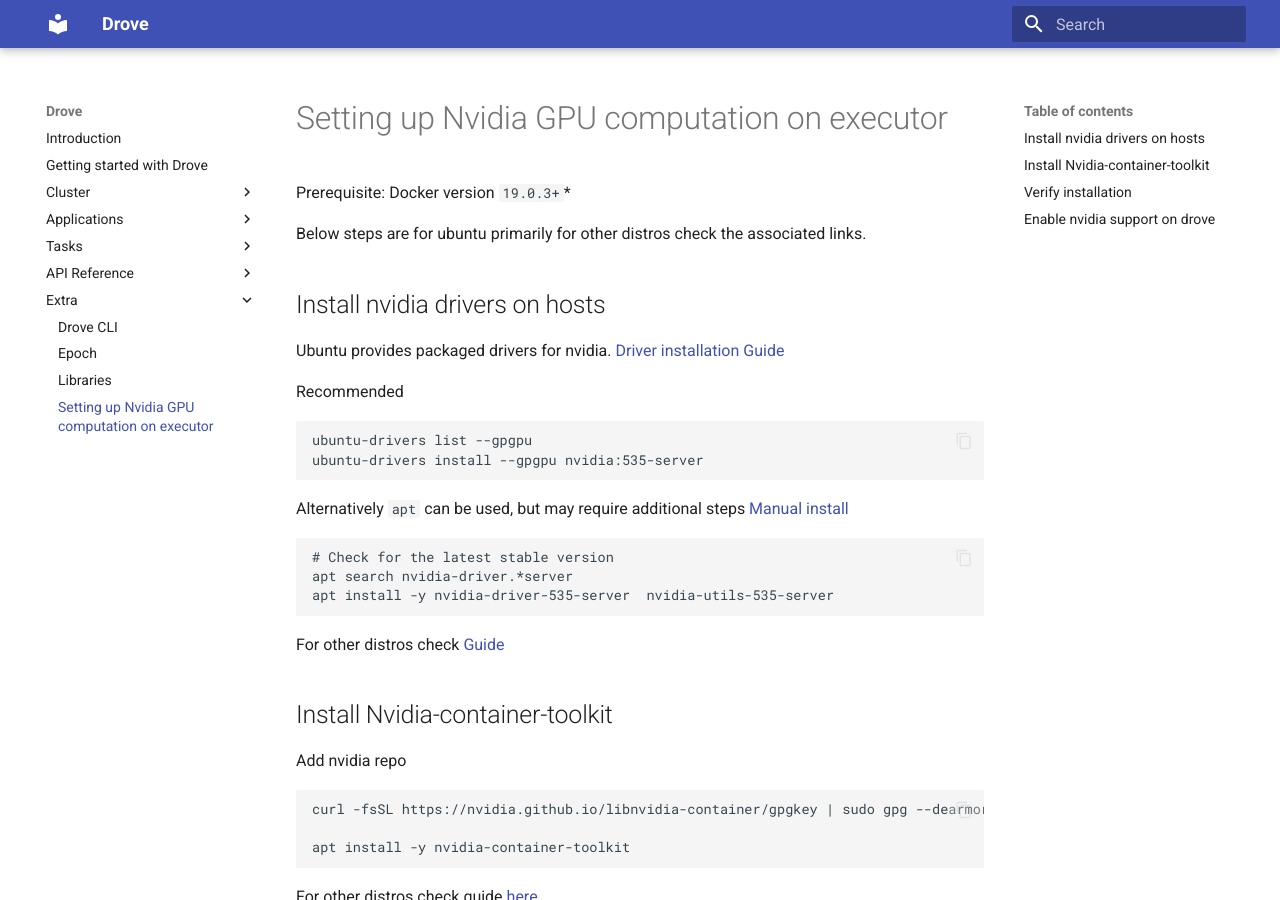
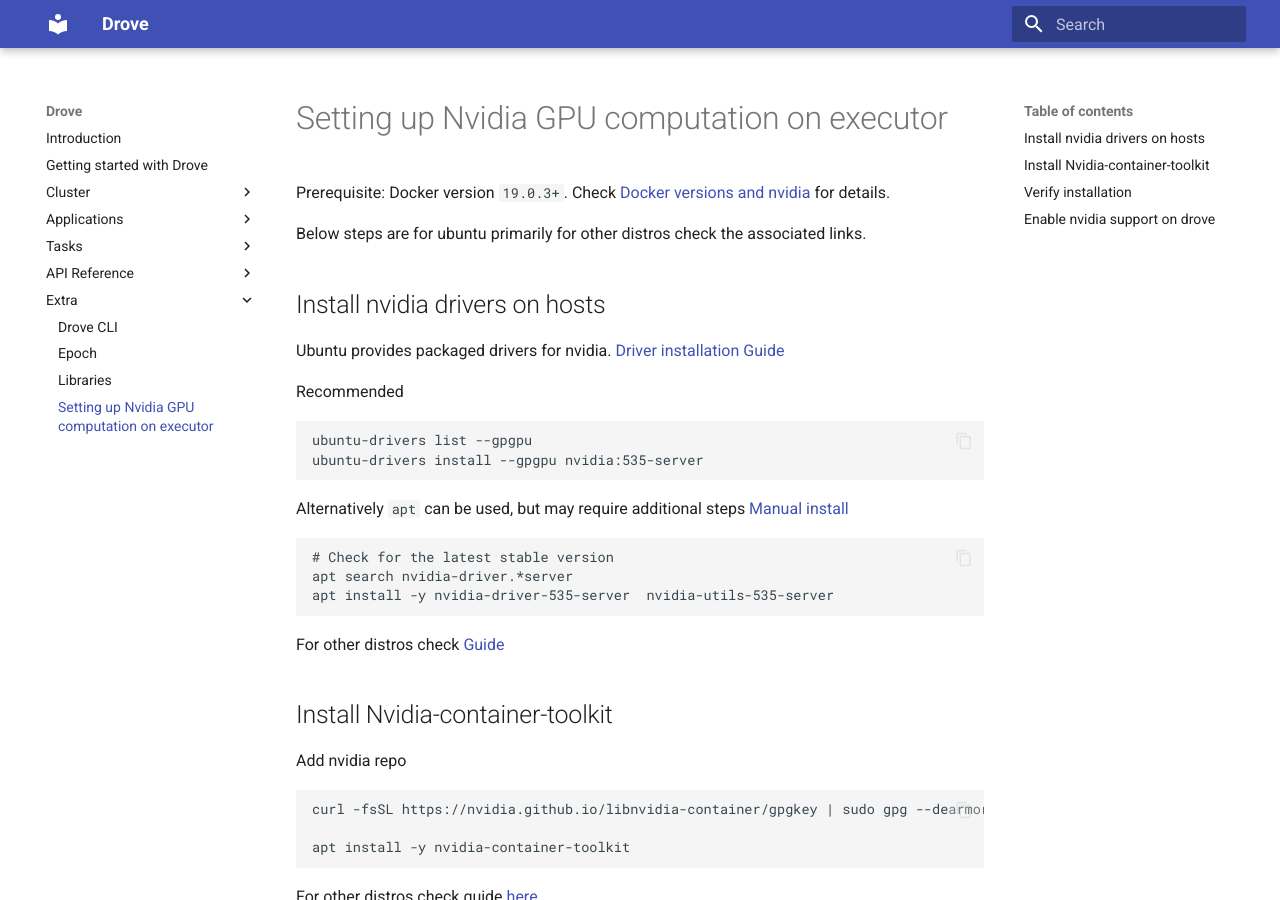
Before and after one commit to PhonePe/drove-orchestrator, an MkDocs documentation site: the page built from docs/docs/extra/nvidia.md, in a window 1280 px wide and 900 px high. Built offline with MkDocs 1.6.1 and Material for MkDocs 9.7.7, drawn with Linux system fonts in a browser that asks for light colours; some of the changed lines change nothing that is shown; some of the changed text lies outside the part shown.

Commit message:
Changed links to open on new tab

````diff
--- a/docs/docs/extra/nvidia.md
+++ b/docs/docs/extra/nvidia.md
@@ -1,13 +1,13 @@
 # Setting up Nvidia GPU computation on executor
 
-Prerequisite: Docker version `19.0.3+`*
+Prerequisite: Docker version `19.0.3+`. Check [Docker versions and nvidia](https://github.com/NVIDIA/nvidia-docker/issues/1268){:target="_blank"} for details.
 
 Below steps are for ubuntu primarily for other distros check the associated links.
 
 ## Install nvidia drivers on hosts
 
 Ubuntu provides packaged drivers for nvidia.
-[Driver installation Guide](https://ubuntu.com/server/docs/nvidia-drivers-installation)
+[Driver installation Guide](https://ubuntu.com/server/docs/nvidia-drivers-installation){:target="_blank"}
 
 Recommended
 ```
@@ -15,14 +15,14 @@
 ubuntu-drivers install --gpgpu nvidia:535-server
 ```
 
-Alternatively `apt` can be used, but may require additional steps [Manual install](https://ubuntu.com/server/docs/nvidia-drivers-installation#installing-the-kernel-modules)
+Alternatively `apt` can be used, but may require additional steps [Manual install](https://ubuntu.com/server/docs/nvidia-drivers-installation#installing-the-kernel-modules){:target="_blank"}
 ```
 # Check for the latest stable version
 apt search nvidia-driver.*server
 apt install -y nvidia-driver-535-server  nvidia-utils-535-server
 ```
 
-For other distros check [Guide](https://docs.nvidia.com/cuda/cuda-installation-guide-linux/index.html#driver-installation)
+For other distros check [Guide](https://docs.nvidia.com/cuda/cuda-installation-guide-linux/index.html#driver-installation){:target="_blank"}
 
 ## Install Nvidia-container-toolkit
 
@@ -33,7 +33,7 @@
 
 apt install -y nvidia-container-toolkit
 ```
-For other distros check guide [here](https://docs.nvidia.com/datacenter/cloud-native/container-toolkit/latest/install-guide.html)
+For other distros check guide [here](https://docs.nvidia.com/datacenter/cloud-native/container-toolkit/latest/install-guide.html){:target="_blank"}
 
 Configure docker with nvidia toolkit
 
@@ -71,7 +71,7 @@
 |  No running processes found                                                 |
 +-----------------------------------------------------------------------------+
 ```
-[Verification guide](https://docs.nvidia.com/datacenter/cloud-native/container-toolkit/latest/sample-workload.html)
+[Verification guide](https://docs.nvidia.com/datacenter/cloud-native/container-toolkit/latest/sample-workload.html){:target="_blank"}
 
 ## Enable nvidia support on drove
 
@@ -83,6 +83,3 @@
   enableNvidiaGpu: true
 ...
 ```
-
-
-*[Docker versions and nvidia](https://github.com/NVIDIA/nvidia-docker/issues/1268)
--- a/docs/mkdocs.yml
+++ b/docs/mkdocs.yml
@@ -5,6 +5,7 @@
     - navigation.tracking
     - content.code.copy
     - content.code.annotate
+    # - navigation.expand
 plugins:
   - glightbox
   - search
````
